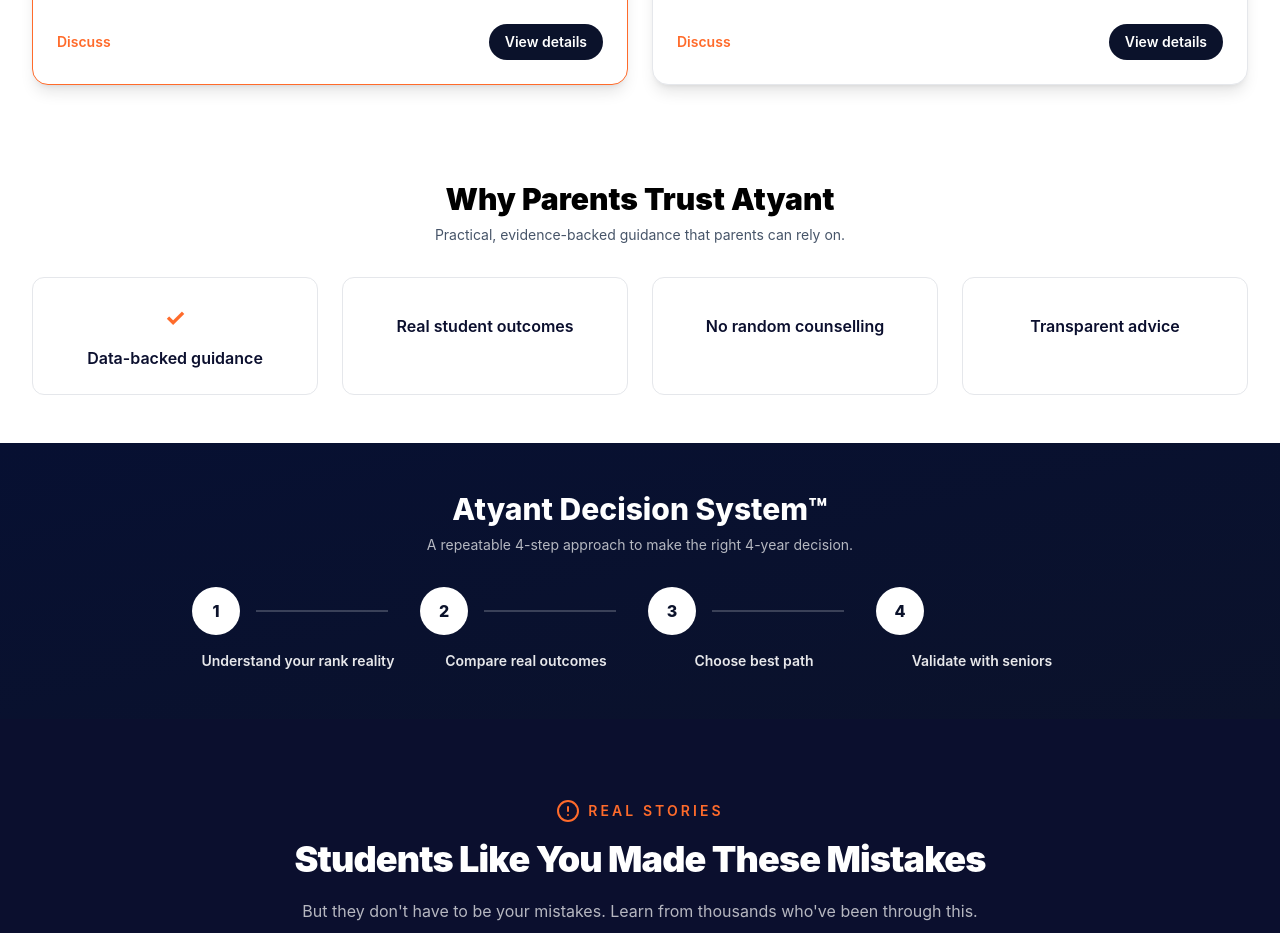
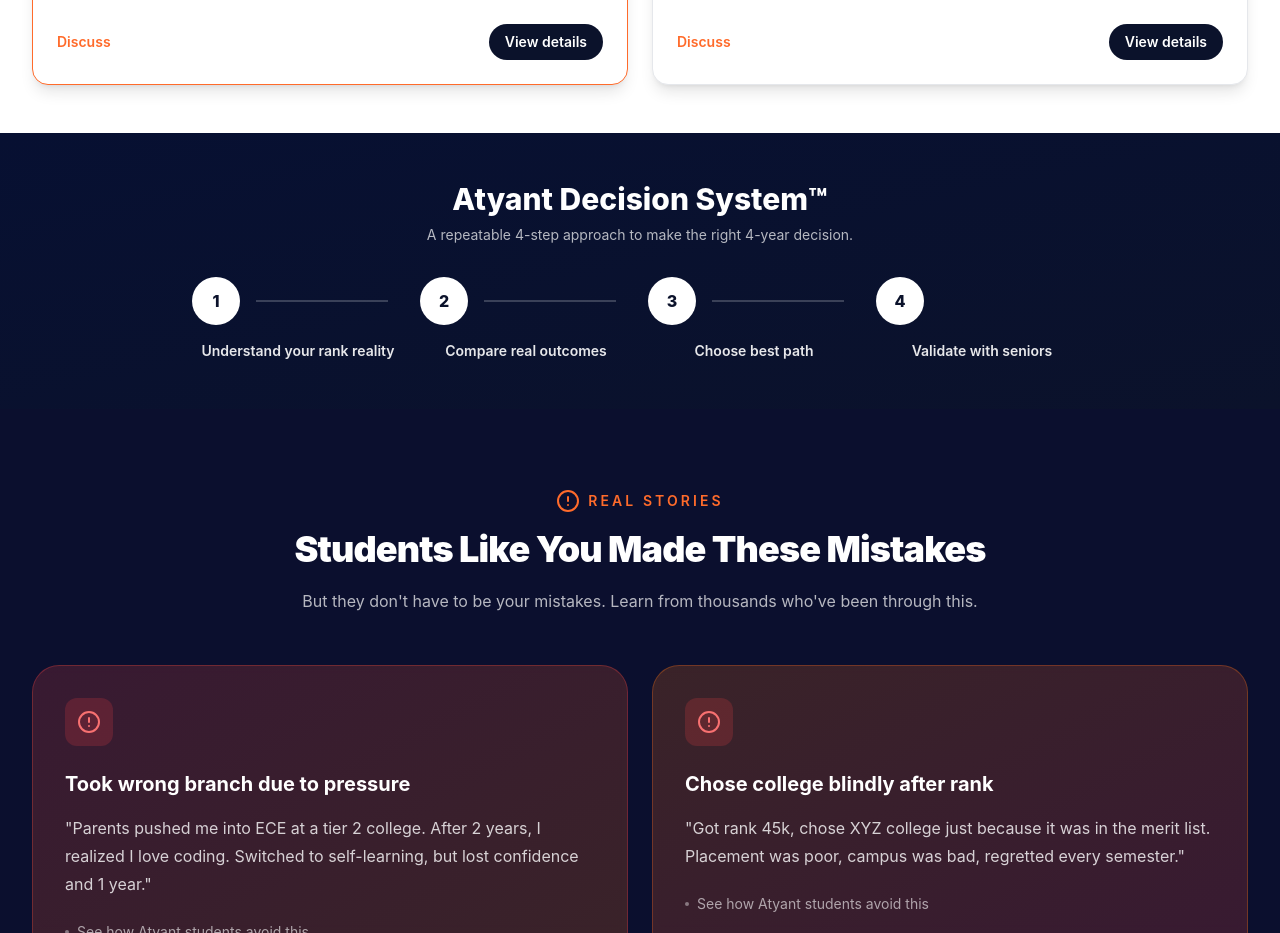
Before and after one commit to Vaish123-M/atyant-assignment, a React (Vite) app: page / in a window 1280 px wide. Shown: the part 2860-3793 px from the top of the page. Built offline with nearby package versions, Linux system fonts and the light colour scheme; no server answers.

Commit message:
refactor: remove ParentTrustSection from LaunchpadPage

```diff
--- a/src/pages/LaunchpadPage.jsx
+++ b/src/pages/LaunchpadPage.jsx
@@ -6,7 +6,6 @@
 import DecisionTool from '../components/DecisionTool';
 import WhatNobody from '../components/WhatNobody';
 import ComparisonSection from '../components/ComparisonSection';
-import ParentTrustSection from '../components/ParentTrustSection';
 import AtyantFramework from '../components/AtyantFramework';
 import TrustMetrics from '../components/TrustMetrics';
 import PricingCard from '../components/PricingCard';
@@ -262,7 +261,6 @@
       <DecisionEngine />
       <WhatNobody />
       <ComparisonSection />
-      <ParentTrustSection />
       <AtyantFramework />
       <RegretSection />
       <PainSection />
```
